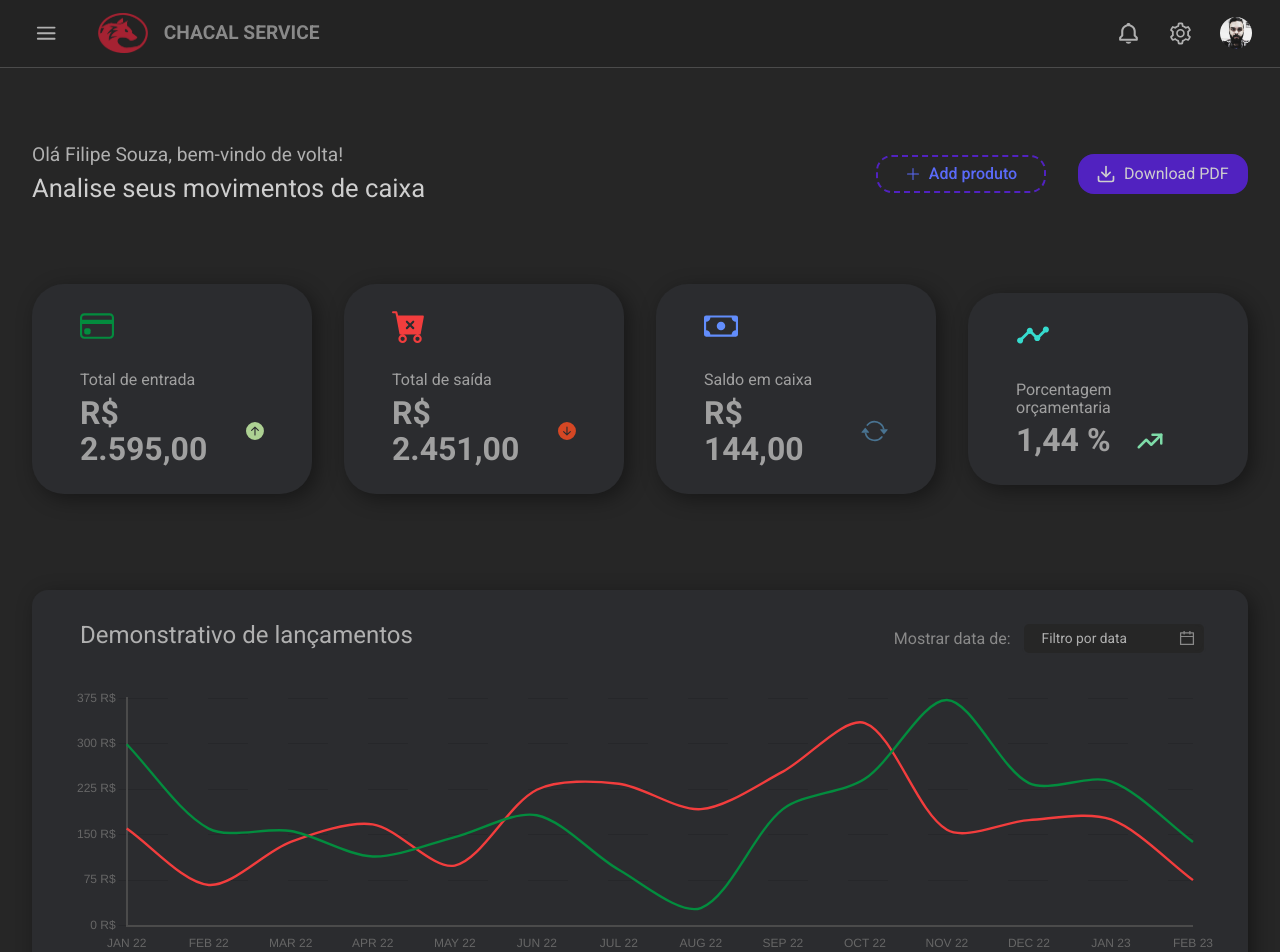
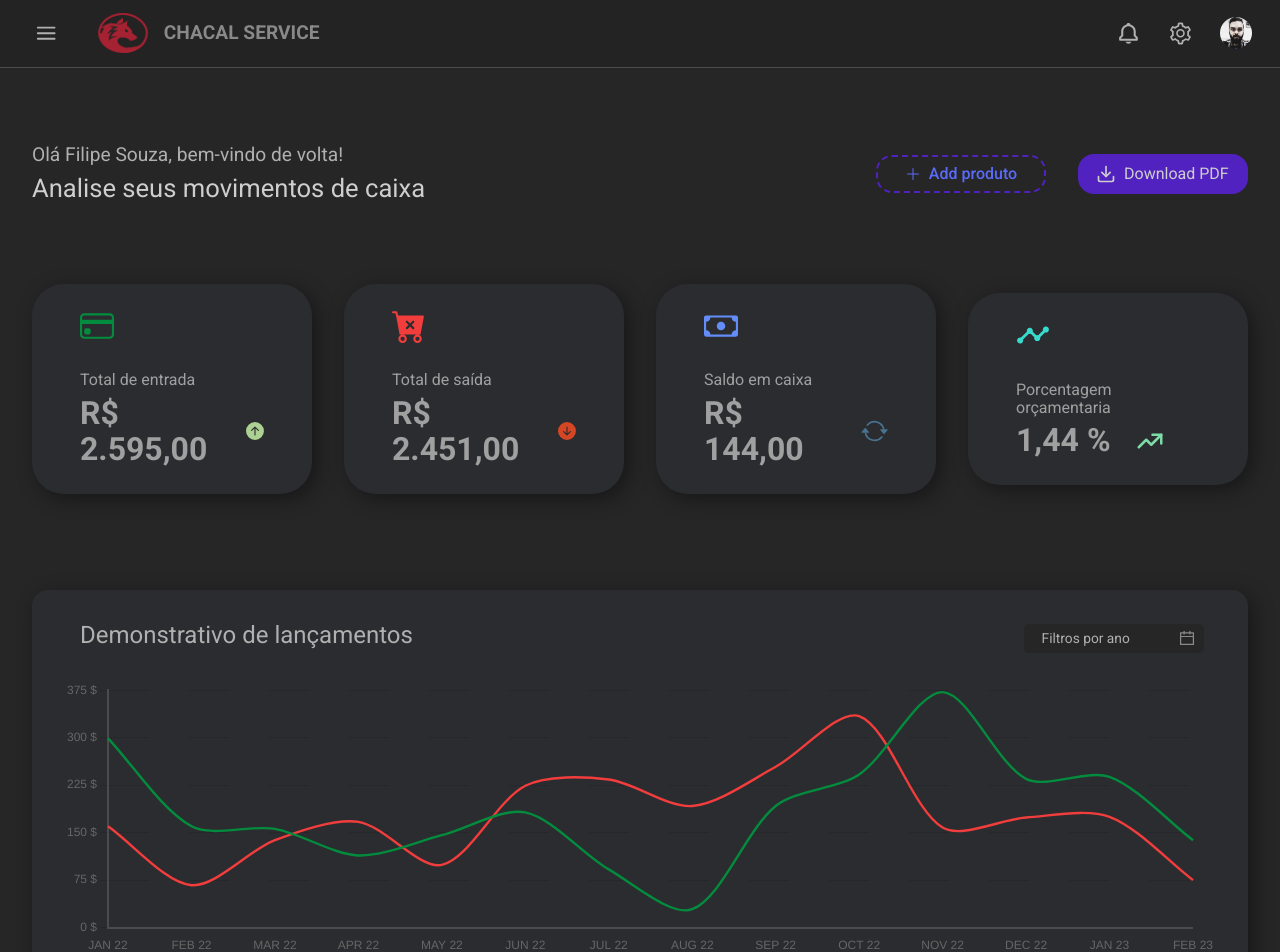
Before and after one commit to Fsouzza/chacal-servicev2, a React (Create React App) app: page / in a window 1280 px wide. Shown: the top 952 px of the page. Built offline with nearby package versions, Linux system fonts and the light colour scheme.

Commit message:
alteracoes em estilizacoes

```diff
--- a/src/components/charts/charts.module.scss
+++ b/src/components/charts/charts.module.scss
@@ -28,17 +28,3 @@
     width: 100%;
   }
 }
-
-.inputsData{
-  align-items: center;
-  display: flex;
-  justify-content: right;
-  margin: 0 0 .5em 0;
-  padding: 0;
-  text-align: center;
-  p{
-    color: $cor-cinza;
-    font-size: 1em;
-    padding: .1em .1em 0 0;
-  }
-}
--- a/src/components/charts/index.tsx
+++ b/src/components/charts/index.tsx
@@ -49,9 +49,6 @@ export const MyChart = () => {
     hoverBackgroundColor: '#2b2c2f',
     hoverBorderWidth: 3,
     maintainAspectRatio: false,
-    layout: {
-      padding: 10
-    },
     plugins: {
       legend: {
         position: 'bottom' as const,
@@ -99,14 +96,14 @@ export const MyChart = () => {
         ticks: {
           stepSize: 75,
           // eslint-disable-next-line @typescript-eslint/no-explicit-any
-          callback: (value: any ) => value + ' R$'
+          callback: (value: any ) => value + ' $'
         },
       }
     },
   };
   const yearOptions = [
     {
-      label: 'Filtro por data',
+      label: 'Filtros por ano',
       value: -1
     },
     {
@@ -116,6 +113,10 @@ export const MyChart = () => {
     {
       label: 'Jan 2023 a Dez 2023',
       value: 1
+    },
+    {
+      label: 'Jan 2024 a Dez 2024',
+      value: 2
     }
   ];
 
@@ -129,9 +130,8 @@ export const MyChart = () => {
   }
 
   function filterChartByYear(date: number) {
-    const today = new Date();
-    const monthStart = (new Date(today.getFullYear() + date, 0, 1));
-    const monthEnd = new Date(today.getFullYear() + date, 12, 0);
+    const monthStart = (new Date(2022 + date, 0, 1));
+    const monthEnd = new Date(2022 + date, 12, 0);
     const filterByYear = [...items.sort((a,b) => a.date > b.date ? 1 : -1).filter((item) => item.date).filter(item => item.date >= monthStart && item.date <= monthEnd)];
     const yearToString = filterByYear.map((lancamentos) => dateToString(lancamentos.date));
     date < 0
@@ -156,8 +156,6 @@ export const MyChart = () => {
       <div className={styles.charts__chartBox}>
         <div className={styles.charts__titulo}>
           <h2>Demonstrativo de lançamentos</h2>
-          <div className={styles.inputsData}>
-            <p>Mostrar data de:</p>
           <div className={styles2.searchSelect}>
             <select className={styles2.searchSelect__select} onChange={(e) => filterChartByYear(parseFloat(e.currentTarget.value))}>
               {yearOptions.map((opcao, index) => (
@@ -165,7 +163,6 @@ export const MyChart = () => {
               ))}
             </select>
             <span><AiOutlineCalendar size={18} color='#898989' /></span>
-            </div>
           </div>
         </div>
         <Line
--- a/src/pages/fluxoCaixa/index.tsx
+++ b/src/pages/fluxoCaixa/index.tsx
@@ -29,9 +29,13 @@ export const FluxoCaixa = () => {
     date < 0 ? setLista(items) : setLista(dataFiltrada);
   };
 
+  function lancamentos(lancamento: string){
+    return items.filter((item) => item.lancamentos === lancamento).reduce((acc, cur) => acc + cur.valor, 0);
+  }
+
   useEffect(()=> {
-    const somaEntrada = items.filter((item) => item.lancamentos === 'Entrada').reduce((acc, cur) => acc + cur.valor, 0);
-    const somaSaida = items.filter((item) => item.lancamentos === 'Saída').reduce((acc, cur) => acc + cur.valor, 0);
+    const somaEntrada = lancamentos('Entrada');
+    const somaSaida = lancamentos('Saída');
     const contadorTotal = somaEntrada - somaSaida;
     const contadorPorcentagem = contadorTotal / 100;
     const listaBusca = items.filter(item =>
```
Lines whose indentation alone changed are shown as unchanged.
